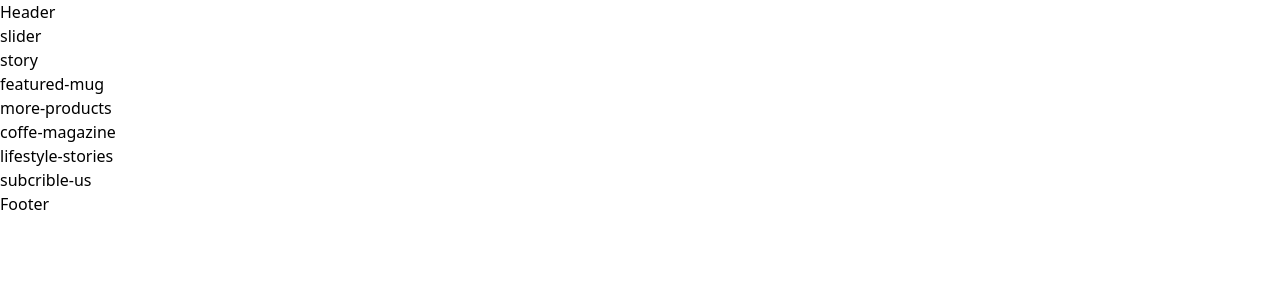
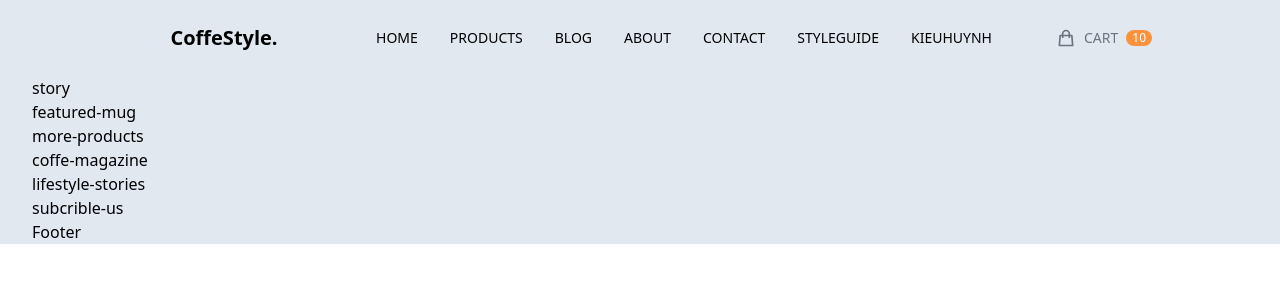
Before and after one commit to Anhunghezo/clone-taildwindcss-coffeeStyle, a website: page public/index.html in a window 1280 px wide. Drawn offline with nearby package versions, Linux system fonts and the light colour scheme; files that its build step writes are made by us from their sources.

Commit message:
add header

```diff
--- a/public/index.html
+++ b/public/index.html
@@ -1,49 +1,106 @@
 <!DOCTYPE html>
 <html lang="en">
+
 <head>
     <meta charset="UTF-8">
     <meta http-equiv="X-UA-Compatible" content="IE=edge">
     <meta name="viewport" content="width=device-width, initial-scale=1.0">
     <title>Kieuhuynh CoffeeStyle</title>
-    <link href="./output.css" rel="stylesheet">
+    <link href="./output.css" rel="stylesheet" type="text/css">
 </head>
+
 <body>
     <div id="root">
-        <div class="content-wrapper">
-            <header>Header</header>
+        <div class="content-wrapper max-w-screen-2xl text-base mx-auto px-8 bg-slate-200">
+            <header class="py-6 mx-10">
+                <nav class="flex flex-row justify-between items-center">
+
+                    <div class="logo basis-2/6 text-center text-xl font-semibold cursor-pointer">
+                        CoffeStyle.
+                    </div>
+
+                    <ul
+                        class="flex basis-3/6 items-center justify-end gap-8 uppercase text-sm text-gray-5 after:w-00hover:0 font-medium">
+                        <li class="kqh-top-menu-item ">
+                            <a href="#" class="link">Home</a>
+                        </li>
+                        <li class="kqh-top-menu-item ">
+                            <a href="#" class="link">Products</a>
+                        </li>
+                        <li class="kqh-top-menu-item ">
+                            <a href="#" class="link">Blog</a>
+                        </li>
+                        <li class="kqh-top-menu-item ">
+                            <a href="#" class="link">About</a>
+                        </li>
+                        <li class="kqh-top-menu-item ">
+                            <a href="#" class="link">Contact</a>
+                        </li>
+                        <li class="kqh-top-menu-item ">
+                            <a href="#" class="link">Styleguide</a>
+                        </li>
+                        <li class="kqh-top-menu-item ">
+                            <a href="#" class="link">Kieuhuynh</a>
+                        </li>
+                    </ul>
+
+                    <ul class="basis-1/6 flex justify-start items-center ml-16 uppercase text-sm text-gray-500 font-medium">
+                        <li class="kqh-top-menu-item ">
+                            <a href="#" class="flex items-center">
+                                <svg xmlns="http://www.w3.org/2000/svg" class="kqh-icon" fill="none" viewBox="0 0 24 24" stroke="currentColor" stroke-width="2">
+                                    <path stroke-linecap="round" stroke-linejoin="round" d="M16 11V7a4 4 0 00-8 0v4M5 9h14l1 12H4L5 9z" />
+                                </svg>
+                                <span class="mx-2">Cart</span>
+                                <span class="kqh-badge-circle bg-orange-400 text-white">10</span>
+                            </a>
+                        </li>
+                    </ul>
+
+                </nav>
+            </header>
             <main>
                 <div class="slider">
-                    slider
-                </div> <!--End slider-->
+
+                </div>
+                <!--End slider-->
 
                 <div class="story">
                     story
-                </div> <!--End story-->
+                </div>
+                <!--End story-->
 
                 <div class="featured-mug">
                     featured-mug
-                </div> <!--End featured-mug-->
+                </div>
+                <!--End featured-mug-->
 
                 <div class="more-products">
                     more-products
-                </div> <!--End more-products-->
+                </div>
+                <!--End more-products-->
 
                 <div class="coffe-magazine">
                     coffe-magazine
-                </div> <!--End coffe-magazine-->
+                </div>
+                <!--End coffe-magazine-->
 
                 <div class="lifestyle-stories">
                     lifestyle-stories
-                </div> <!--End lifestyle-stories-->
+                </div>
+                <!--End lifestyle-stories-->
 
                 <div class="subcrible-us">
                     subcrible-us
-                </div> <!--End subcrible-us-->
+                </div>
+                <!--End subcrible-us-->
             </main>
             <footer>
                 Footer
             </footer>
-        </div> <!--End content wrapper-->
-    </div> <!--End root-->
+        </div>
+        <!--End content wrapper-->
+    </div>
+    <!--End root-->
 </body>
+
 </html>
--- a/src/input.css
+++ b/src/input.css
@@ -1,3 +1,17 @@
 @tailwind base;
 @tailwind components;
 @tailwind utilities;
+
+/* ct = custom */
+/* kqh = Kieu Quang Huynh */
+.kqh-top-menu-item {
+    @apply cursor-pointer py-1 hover:text-gray-800 relative after:absolute after:bottom-0 after:left-0 after:bg-light-coffe after:h-0.5 after:w-0 hover:after:w-full after:transition-all after:ease-in-out after:duration-300;
+}
+
+.kqh-icon {
+    @apply w-5 h-5 inline-block;
+}
+
+.kqh-badge-circle {
+    @apply text-xs text-center rounded-full px-1.5;
+}
--- a/tailwind.config.js
+++ b/tailwind.config.js
@@ -2,7 +2,11 @@
 module.exports = {
   content: ["./public/**/*.{html,js}"],
   theme: {
-    extend: {},
+    extend: {
+      colors: {
+        'light-coffe': '#C89F94',
+      }
+    },
   },
   plugins: [],
 }
```
Also changed, not shown: public/output.css (deleted), 1 other file.
